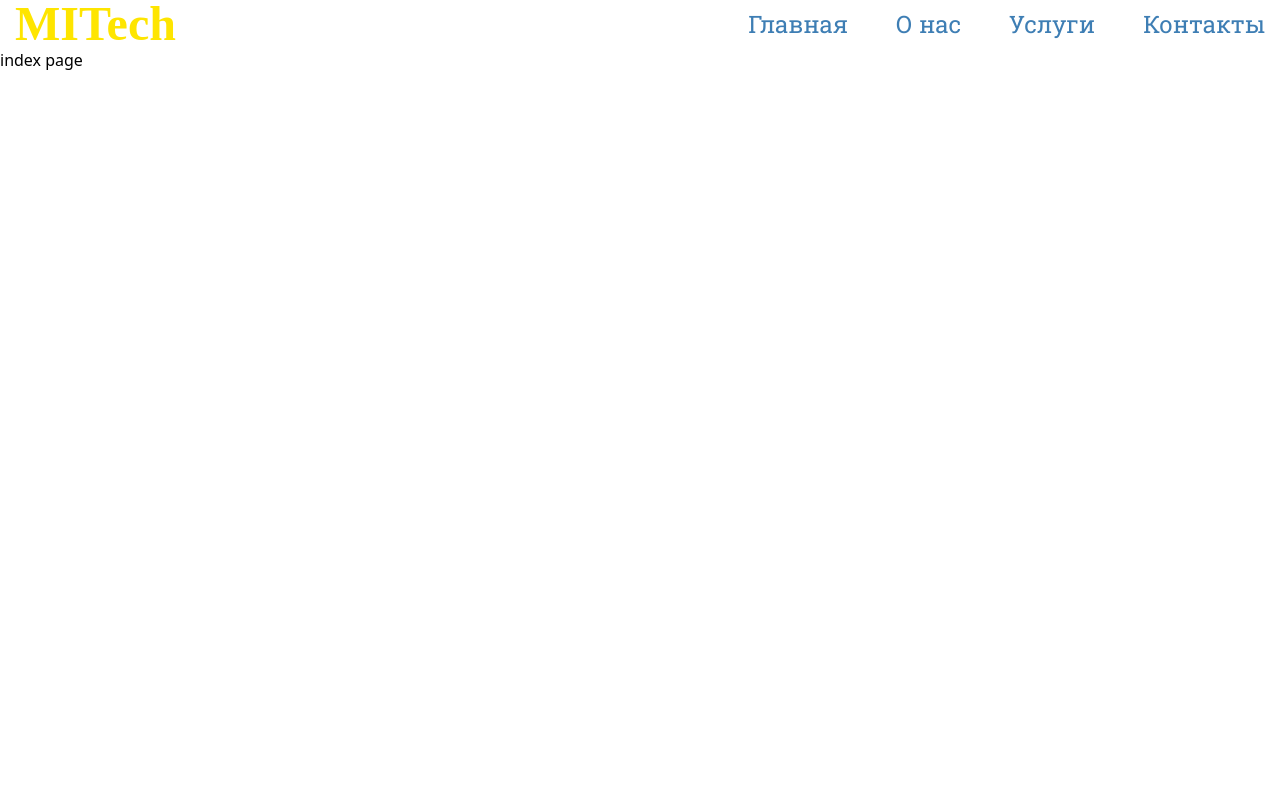
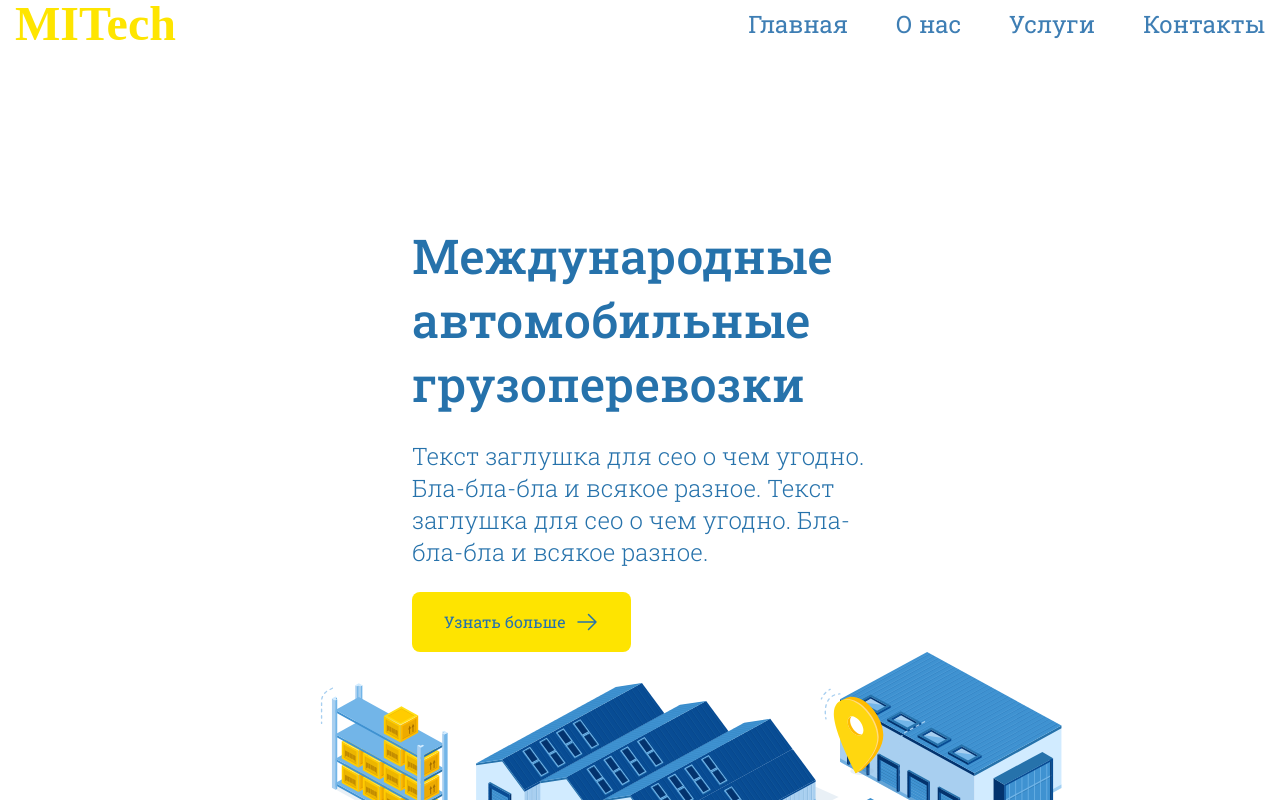
Before and after one commit to MyNameIsDmitriy/nuxt-tailwind, a Nuxt app: page / in a window 1280 px wide. Shown: the top 800 px of the page. Built offline with nearby package versions, Linux system fonts and the light colour scheme; a web font is replaced by a local one.

Commit message:
index page

```diff
--- a/assets/css/tailwind.css
+++ b/assets/css/tailwind.css
@@ -9,5 +9,6 @@
     --color-primary: 38 114 171;
     --color-secondary: 254 229 0;
     --color-nav: 62 126 180;
+    --color-button: 254 228 0;
   }
 }
--- a/pages/index.vue
+++ b/pages/index.vue
@@ -1,5 +1,42 @@
 <template>
-  <div class="">index page</div>
+  <div class="max-w-[1470px] px-[15px] mx-auto mt-[176px]">
+    <div class="flex max-[1340px]:flex-col justify-between items-center">
+      <div class="flex flex-col font-primary text-primary">
+        <div class="flex flex-col max-w-[456px] mb-[24px]">
+          <h1 class="text-5xl font-medium leading-[64px] mb-[24px]">
+            Международные автомобильные грузоперевозки
+          </h1>
+          <div class="text-2xl font-light">
+            Текст заглушка для сео о&#160;чем угодно. Бла-бла-бла и&#160;всякое
+            разное. Текст заглушка для сео о&#160;чем угодно. Бла-бла-бла
+            и&#160;всякое разное.
+          </div>
+        </div>
+        <NuxtLink class="self-start" to="/">
+          <button
+            class="flex items-center px-[32px] py-[18px] rounded-[8px] bg-button"
+          >
+            <p class="pr-[10px]">Узнать больше</p>
+            <svg
+              xmlns="http://www.w3.org/2000/svg"
+              fill="none"
+              viewBox="0 0 24 24"
+              stroke-width="1.5"
+              stroke="currentColor"
+              class="w-6 h-6"
+            >
+              <path
+                stroke-linecap="round"
+                stroke-linejoin="round"
+                d="M13.5 4.5L21 12m0 0l-7.5 7.5M21 12H3"
+              />
+            </svg>
+          </button>
+        </NuxtLink>
+      </div>
+      <img src="~/assets/svg/stock.svg" alt="" />
+    </div>
+  </div>
 </template>
 
 <script setup></script>
--- a/tailwind.config.js
+++ b/tailwind.config.js
@@ -12,6 +12,7 @@ export default {
       primary: "rgb(var(--color-primary) / 1)",
       secondary: "rgb(var(--color-secondary) / 1)",
       navigate: "rgb(var(--color-nav) / 1)",
+      button: "rgb(var(--color-button) / 1)",
     },
     fontFamily: {
       primary: ["Roboto Slab"],
```
Also changed, not shown: assets/svg/stock.svg (added).
